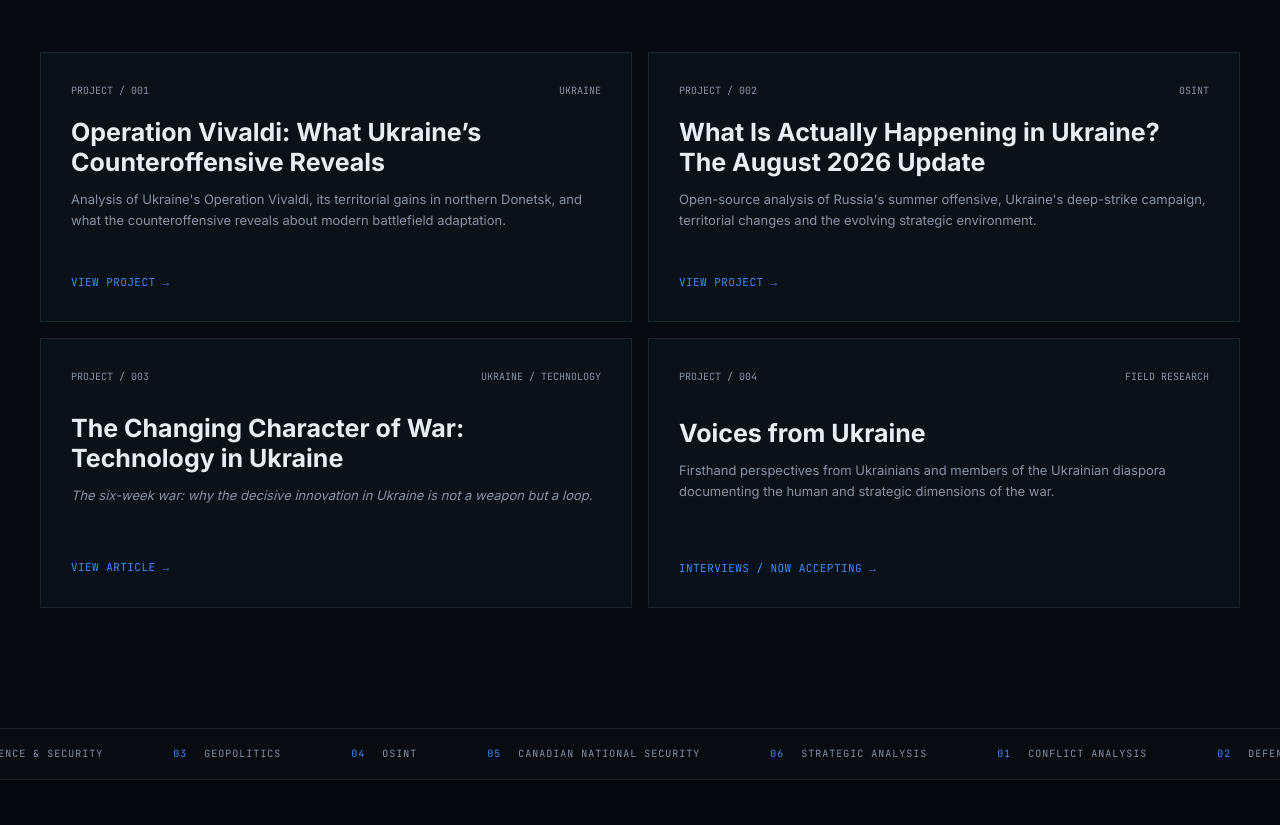
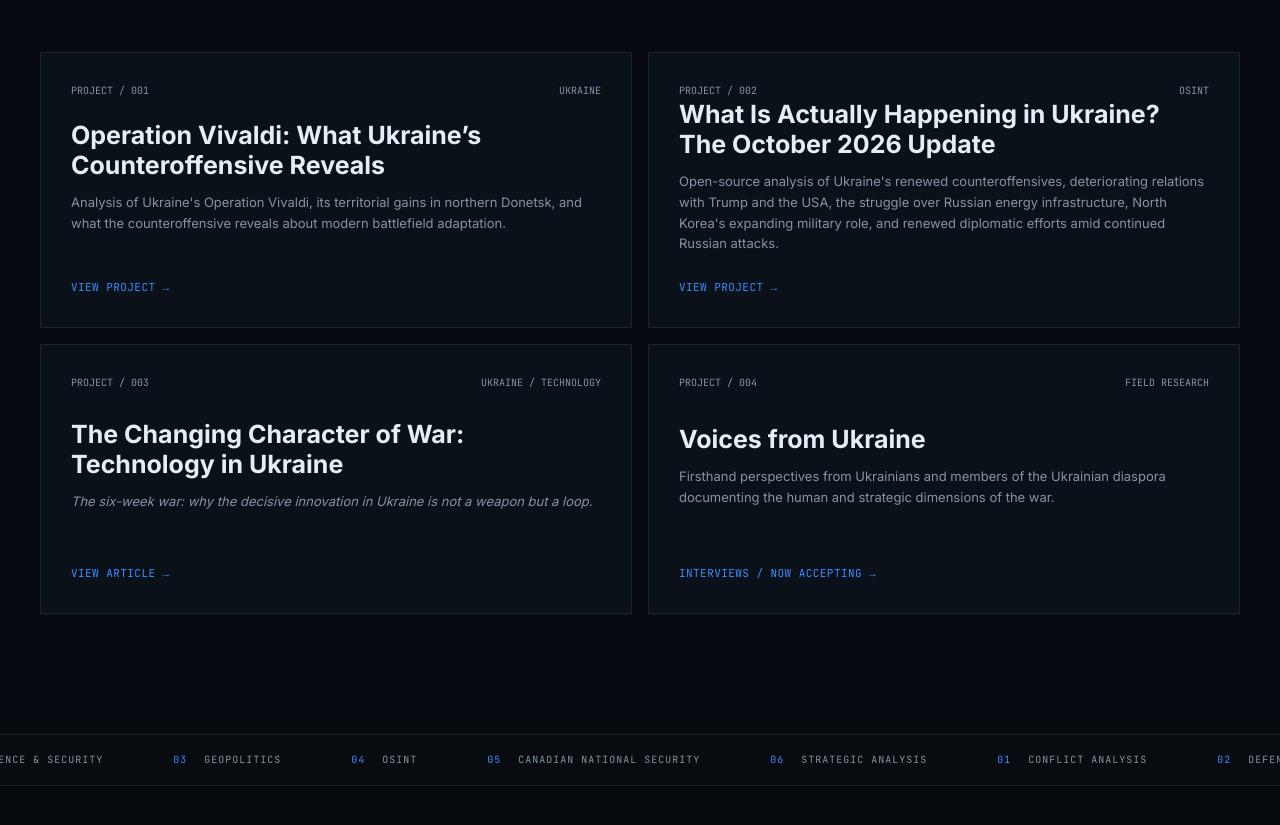
Before and after one commit to LisaOrgCanada/LISA-website, a plain HTML site: page index.html in a window 1280 px wide. Shown: the part 1148-1973 px from the top of the page. Drawn offline with Linux system fonts and the light colour scheme.

Commit message:
Changed update from Aug to Oct

```diff
--- a/index.html
+++ b/index.html
@@ -1769,21 +1769,22 @@ OSINT
 <div>
 
 <h3>
-What Is Actually Happening in Ukraine? The August 2026 Update
+What Is Actually Happening in Ukraine? The October 2026 Update
 </h3>
 
 <p>
-Open-source analysis of Russia's summer
-offensive, Ukraine's deep-strike campaign,
-territorial changes and the evolving
-strategic environment.
+Open-source analysis of Ukraine's renewed counteroffensives,
+deteriorating relations with Trump and the USA, the struggle
+over Russian energy infrastructure, North Korea's expanding
+military role, and renewed diplomatic efforts amid continued
+Russian attacks.
 </p>
 
 </div>
 
 
 <a
-href="/articles/ukraine-aug-2026"
+href="/articles/ukraine-oct-2026"
 class="project-link">
 
 VIEW PROJECT →
@@ -2230,6 +2231,7 @@ information verification.
 </div>
 
 
+
 </div>
 
 </div>
@@ -2363,6 +2365,7 @@ uncertainty.
 </div>
 
 </div>
+
 
 
 </div>
@@ -2718,6 +2721,7 @@ corina@lisaorg.ca
 </div>
 
 
+
 </div>
 
 </div>
```
Lines whose indentation alone changed are shown as unchanged.
